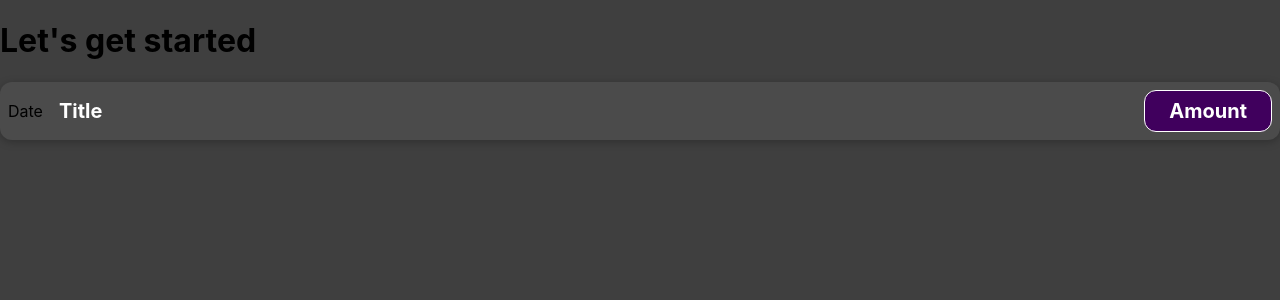
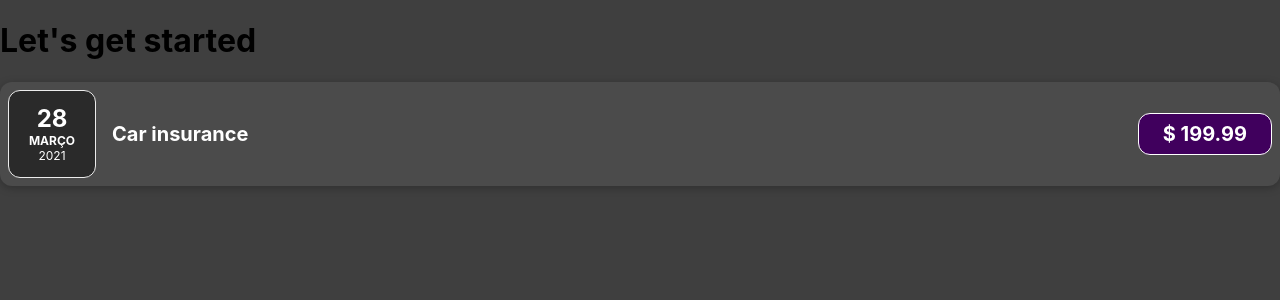
Before and after one commit to aff123456/React, a React (Create React App) app in the folder app-01-basics/: page / in a window 1280 px wide. Shown: the top 300 px of the page. Built offline with nearby package versions, Linux system fonts and the light colour scheme.

Commit message:
Update ExpenseItem.js

```diff
--- a/app-01-basics/src/components/ExpenseItem.js
+++ b/app-01-basics/src/components/ExpenseItem.js
@@ -1,12 +1,16 @@
 import './ExpenseItem.css'
+import ExpenseDate from './ExpenseDate';
 
-function ExpenseItem() {
+const ExpenseItem = props => {
+
+    const { title = 'Car insurance', amount = 199.99, date = new Date(2021, 2, 28) } = props;
+
     return (
         <div className="expense-item">
-      <div>Date</div>
+            <ExpenseDate date={date} />
             <div className="expense-item__description">
-        <h2>Title</h2>
-        <div className="expense-item__price">Amount</div>
+                <h2>{title}</h2>
+                <div className="expense-item__price">$ {amount}</div>
             </div>
         </div>
         // <h2>Expense Item!</h2>
```
Lines whose indentation alone changed are shown as unchanged.
